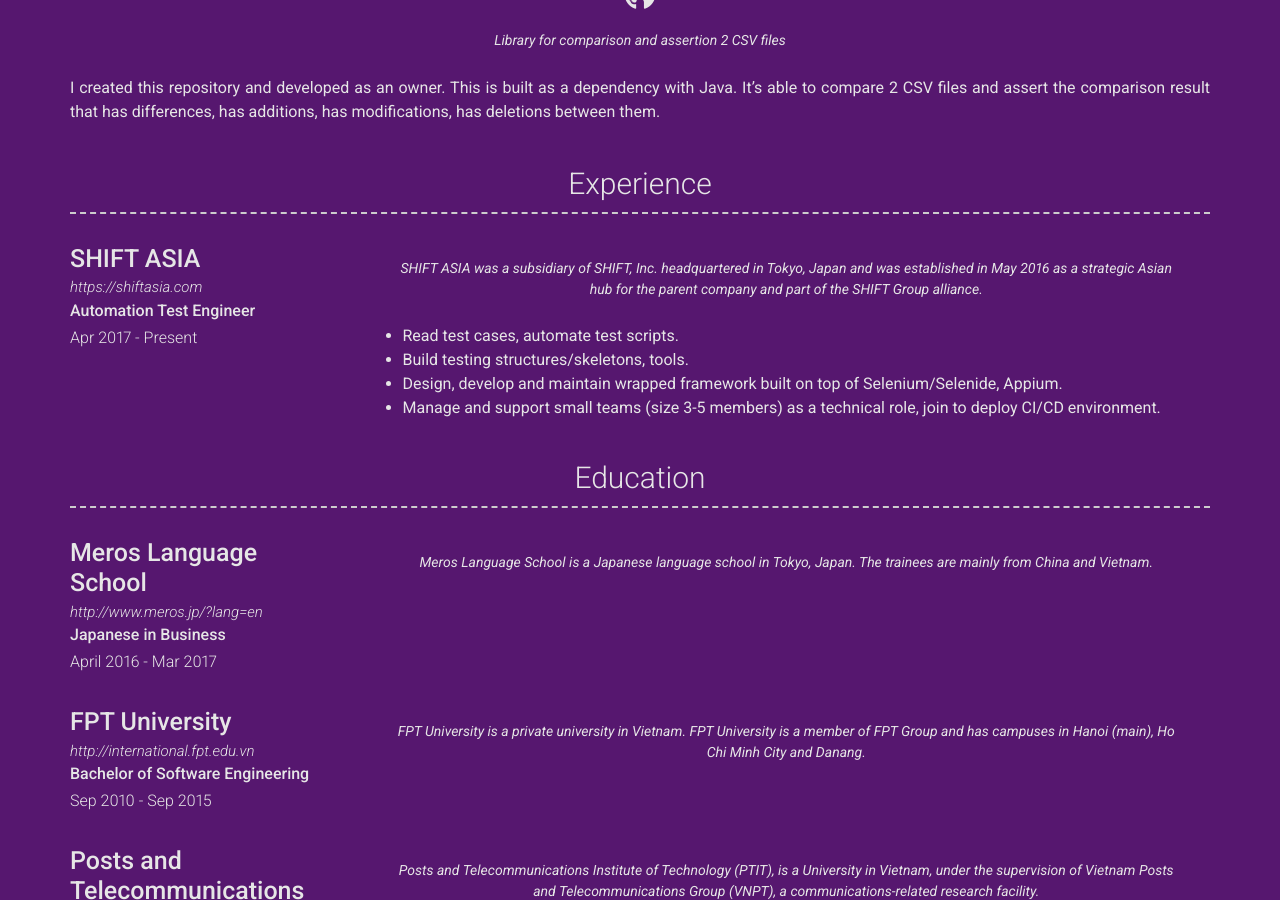
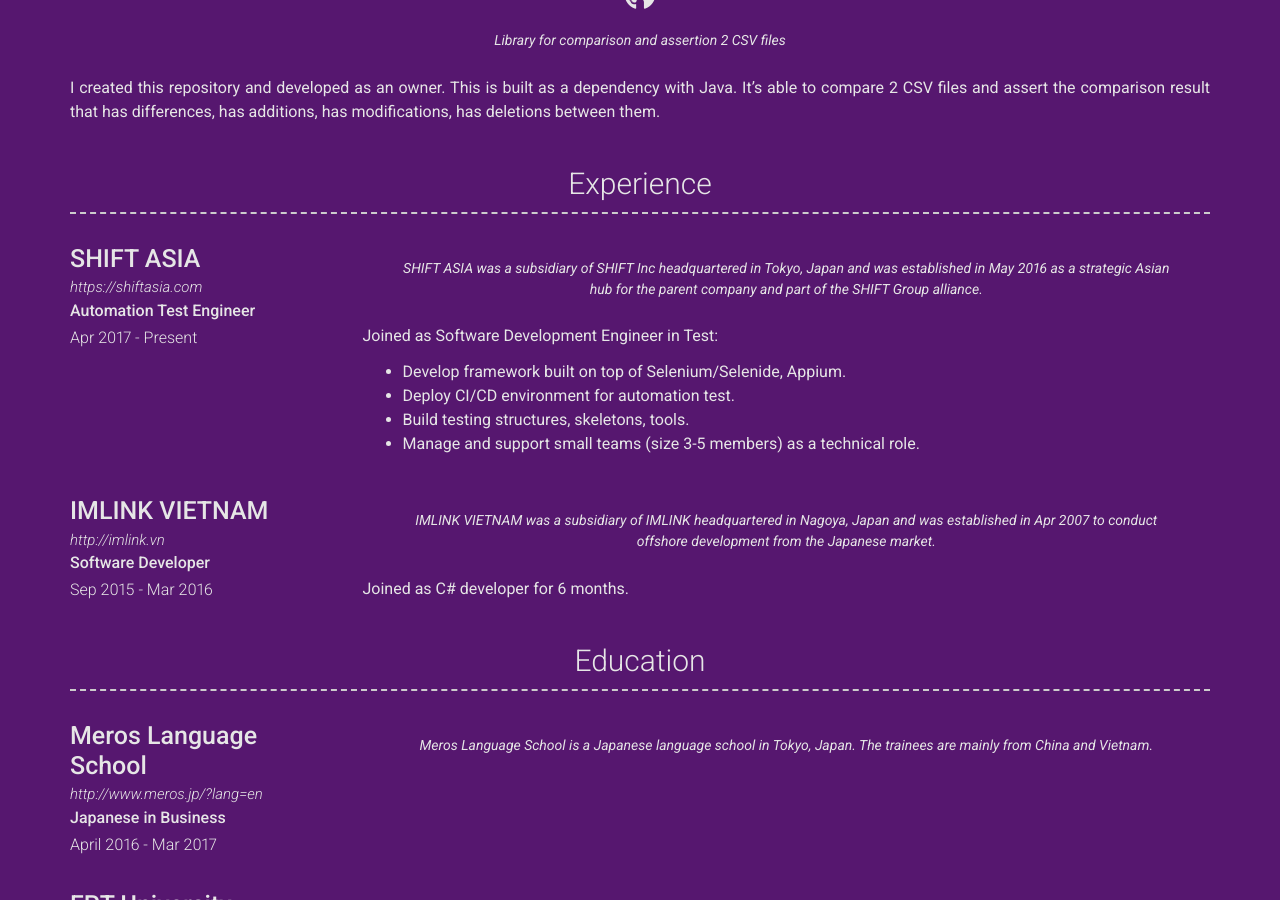
Before and after one commit to ngoanh2n/ngoanh2n.github.io, a Jekyll site: the page built from index.md, in a window 1280 px wide and 900 px high, scrolled down 1235 px. Built offline with Jekyll 4.4.1, drawn with Linux system fonts in a browser that asks for light colours; nearby versions of some CDN libraries; a style sheet for code colours, icons or effects is not loaded.

Commit message:
Remove comments

```diff
--- a/_config.yml
+++ b/_config.yml
@@ -24,7 +24,7 @@
 ## About Section
 # about_title: About Me
 about_profile_image: assets/ngoanh2n.jpg
-about_content: | # this will include new lines to allow paragraphs
+about_content: |
   Hello, world! My name is Ho Huu Ngoan and I am a Automation Test Engineer from Ho Chi Minh City, Vietnam.
   I graduated in 2015 with a bachelor’s degree in Software Engineering from FPT University.
   I have been in the field for over 6 years.
@@ -39,7 +39,7 @@
 
 ## More Section
 # more_title: A Little More About Me
-# more_content: | # this will include new lines to allow paragraphs
+# more_content: |
   # Alongside my interests in coding some of my other interests and hobbies are:
 
 ## Footer
--- a/_data/education.yml
+++ b/_data/education.yml
@@ -6,7 +6,7 @@
   quote: >
     Meros Language School is a Japanese language school in Tokyo, Japan.
     The trainees are mainly from China and Vietnam.
-  # description: | # this will include new lines to allow paragraphs
+  # description: |
   #   Description of qualification
 - layout: left
   name: FPT University
@@ -15,7 +15,7 @@
   qualification: Bachelor of Software Engineering
   quote: >
     FPT University is a private university in Vietnam. FPT University is a member of FPT Group and has campuses in Hanoi (main), Ho Chi Minh City and Danang.
-  # description: | # this will include new lines to allow paragraphs
+  # description: |
   #   Description of qualification
 - layout: left
   name: Posts and Telecommunications Institute of Technology
@@ -24,5 +24,5 @@
   qualification: Bachelor of Information Technology
   quote: >
     Posts and Telecommunications Institute of Technology (PTIT), is a University in Vietnam, under the supervision of Vietnam Posts and Telecommunications Group (VNPT), a communications-related research facility.
-  # description: | # this will include new lines to allow paragraphs
+  # description: |
   #   Description of qualification
--- a/_data/experience.yml
+++ b/_data/experience.yml
@@ -4,9 +4,19 @@
   job_title: Automation Test Engineer
   dates: Apr 2017 - Present
   quote: >
-   SHIFT ASIA was a subsidiary of SHIFT, Inc. headquartered in Tokyo, Japan and was established in May 2016 as a strategic Asian hub for the parent company and part of the SHIFT Group alliance.
-  description: | # this will include new lines to allow paragraphs
-    - Read test cases, automate test scripts.
-    - Build testing structures/skeletons, tools.
-    - Design, develop and maintain wrapped framework built on top of Selenium/Selenide, Appium.
-    - Manage and support small teams (size 3-5 members) as a technical role, join to deploy CI/CD environment.
+   SHIFT ASIA was a subsidiary of SHIFT Inc headquartered in Tokyo, Japan and was established in May 2016 as a strategic Asian hub for the parent company and part of the SHIFT Group alliance.
+  description: |
+    Joined as Software Development Engineer in Test:
+    - Develop framework built on top of Selenium/Selenide, Appium.
+    - Deploy CI/CD environment for automation test.
+    - Build testing structures, skeletons, tools.
+    - Manage and support small teams (size 3-5 members) as a technical role.
+- layout: left
+  company: IMLINK VIETNAM
+  link: http://imlink.vn
+  job_title: Software Developer
+  dates: Sep 2015 - Mar 2016
+  quote: >
+   IMLINK VIETNAM was a subsidiary of IMLINK headquartered in Nagoya, Japan and was established in Apr 2007 to conduct offshore development from the Japanese market.
+  description: |
+    Joined as C# developer for 6 months.
--- a/_data/projects.yml
+++ b/_data/projects.yml
@@ -4,7 +4,7 @@
   github: ngoanh2n/csv-comparator
   quote: >
     Library for comparison and assertion 2 CSV files
-  description: | # this will include new lines to allow paragraphs
+  description: |
     I created this repository and developed as an owner.
     This is built as a dependency with Java.
     It’s able to compare 2 CSV files and assert the comparison result
```
